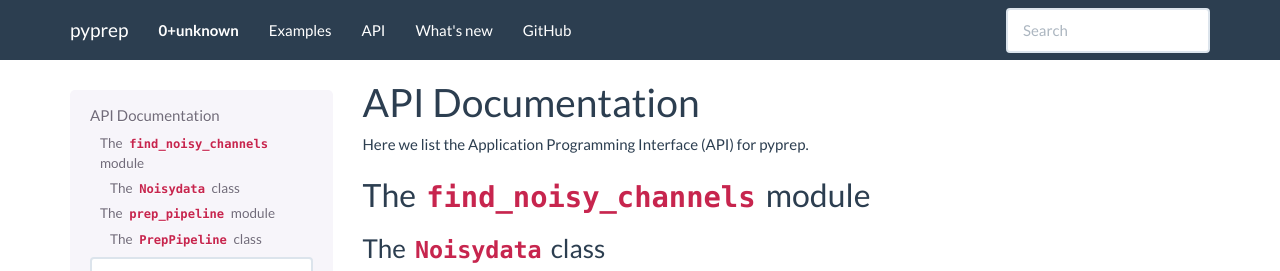
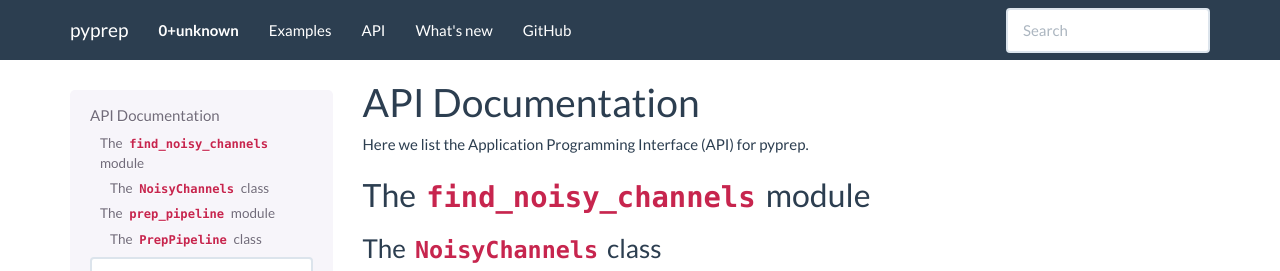
Before and after one commit to sappelhoff/pyprep, a Sphinx documentation site: the page built from docs/api.rst, in a window 1280 px wide, cut to the strip 0-271 px from the top of the page. Built offline with Sphinx 7.4.7, drawn with Linux system fonts in a browser that asks for light colours.

Commit message:
fix typo

```diff
--- a/docs/api.rst
+++ b/docs/api.rst
@@ -13,19 +13,19 @@ The :mod:`find_noisy_channels` module
 
 .. currentmodule:: find_noisy_channels
 
-The :class:`Noisydata` class
+The :class:`NoisyChannels` class
 ----------------------------
 .. autosummary::
    :toctree: generated/
 
-   Noisydata
-   Noisydata.find_bad_by_correlation
-   Noisydata.find_bad_by_deviation
-   Noisydata.find_bad_by_flat
-   Noisydata.find_bad_by_hf_noise
-   Noisydata.find_bad_by_nan
-   Noisydata.find_bad_by_ransac
-   Noisydata.get_bads
+   NoisyChannels
+   NoisyChannels.find_bad_by_correlation
+   NoisyChannels.find_bad_by_deviation
+   NoisyChannels.find_bad_by_flat
+   NoisyChannels.find_bad_by_hf_noise
+   NoisyChannels.find_bad_by_nan
+   NoisyChannels.find_bad_by_ransac
+   NoisyChannels.get_bads
 
 The :mod:`prep_pipeline` module
 ===============================
```
